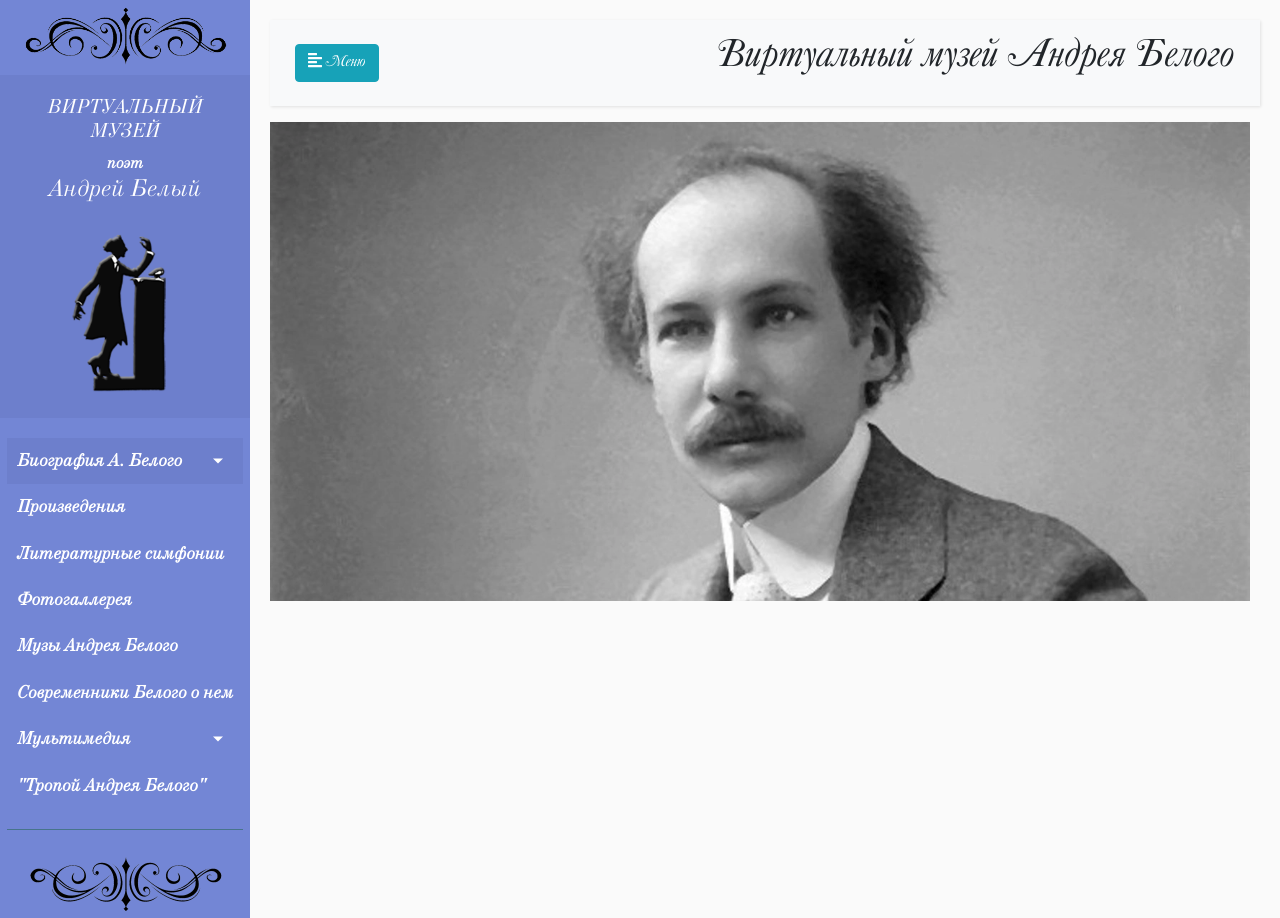
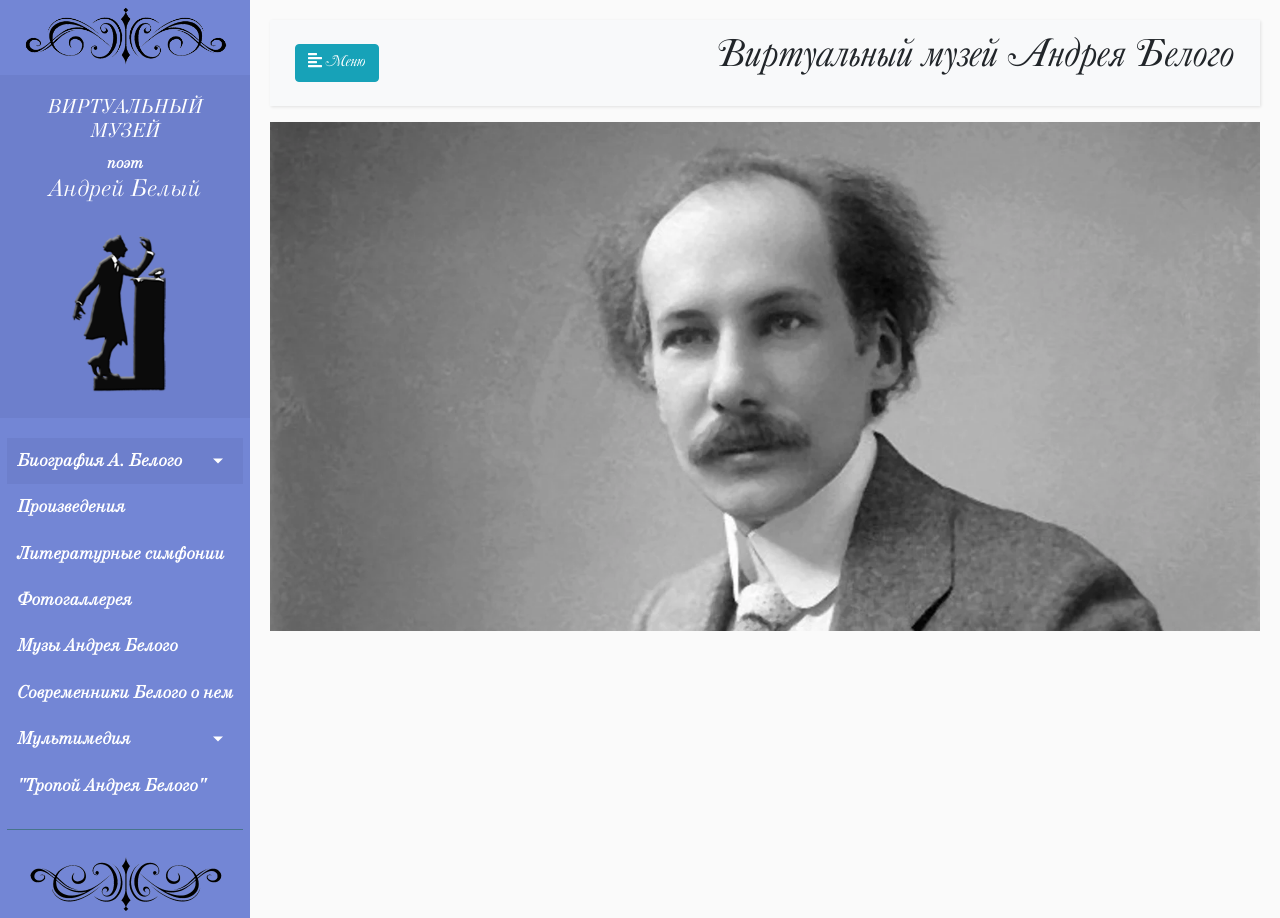
Before and after one commit to checkago/museum_b, a Django app: page / in a window 1280 px wide. Run offline with Django 4.2, Linux system fonts and the light colour scheme; some libraries are stand-ins or nearby versions.

Commit message:
home img belyi

```diff
--- a/templates/index.html
+++ b/templates/index.html
@@ -2,5 +2,7 @@
 {% load static %}
 
 {% block content %}
-    <img class="align-items-center" src="{% static 'belyi_home.webp' %}" width="99%"/>
+    <div class="text-center">
+        <img class="img-fluid" src="{% static 'belyi_home.webp' %}" />
+    </div>
 {% endblock %}
```
Also changed, not shown: static/belyi_home.webp, static_dev/belyi_home.webp.
